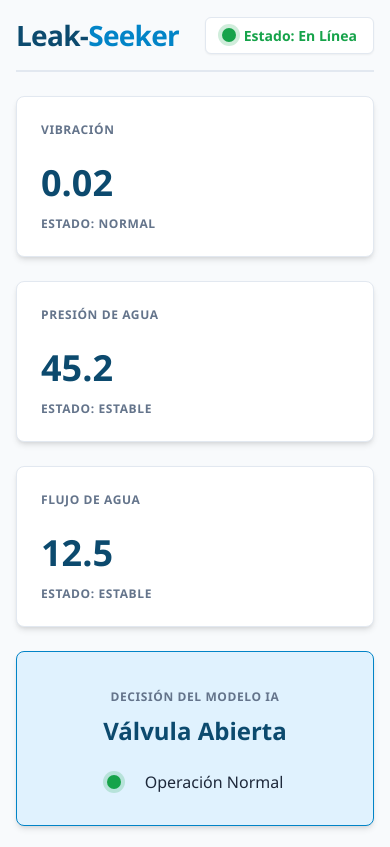
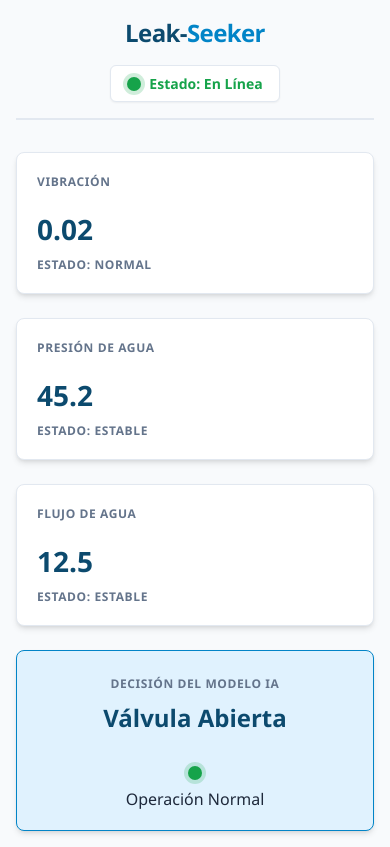
Before and after one commit to PonchoSaldana/Leak-Seeker, a website: page index.html in a window 390 px wide. Drawn offline with nearby package versions, Linux system fonts and the light colour scheme; no server answers.

Commit message:
Enhanced mobile responsiveness for dashboard

```diff
--- a/style.css
+++ b/style.css
@@ -236,15 +236,35 @@ button:hover {
 
 @media (max-width: 768px) {
     body { padding: 1rem; }
-    header { margin-bottom: 1.5rem; }
+    header {
+        margin-bottom: 2rem;
+        flex-direction: column;
+        gap: 1rem;
+        text-align: center;
+    }
+    .dashboard {
+        grid-template-columns: 1fr;
+    }
     .alerts-container {
         width: calc(100% - 2rem);
-        top: 1rem;
+        top: auto;
+        bottom: 1rem;
         right: 1rem;
     }
     .action-card {
         flex-direction: column;
-        gap: 1rem;
+        gap: 1.5rem;
         text-align: center;
+        padding: 1.5rem;
+    }
+    .valve-status {
+        flex-direction: column;
+        gap: 0.5rem;
     }
 }
+
+@media (max-width: 480px) {
+    .logo { font-size: 1.5rem; }
+    .card-value { font-size: 1.75rem; }
+    .card { padding: 1.25rem; }
+}
```
